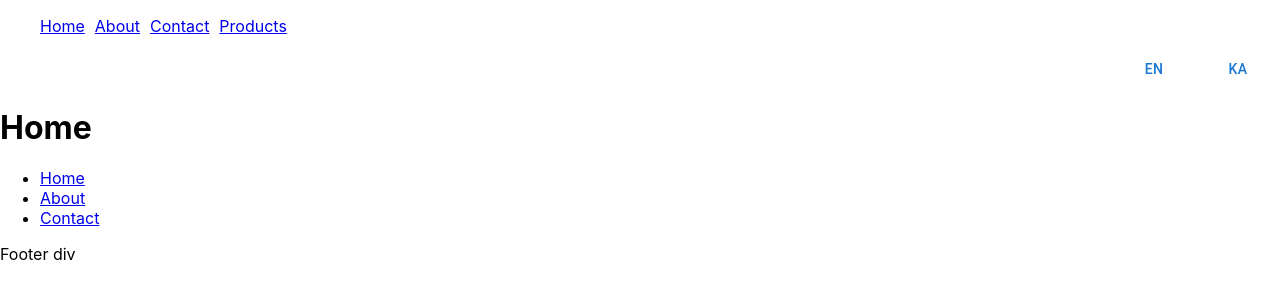
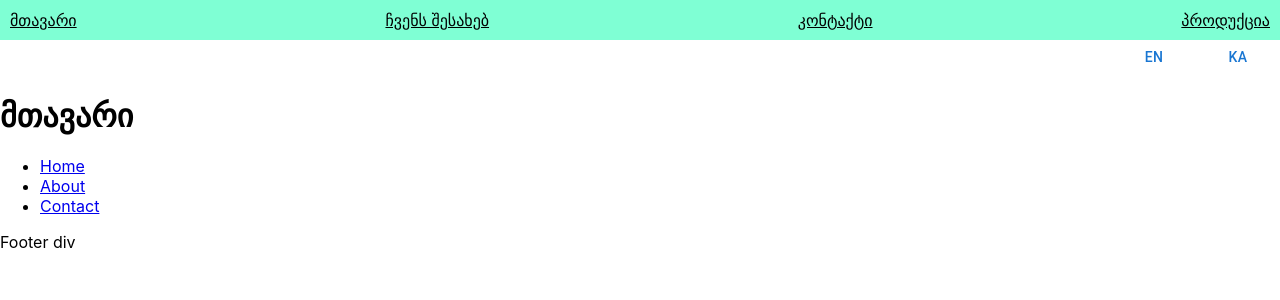
Before and after one commit to Ninochakvetadze/js-05, a React (Create React App) app: page / in a window 1280 px wide. Shown: the top 300 px of the page. Built offline with nearby package versions, Linux system fonts and the light colour scheme.

Commit message:
language

```diff
--- a/src/css/App.css
+++ b/src/css/App.css
@@ -21,15 +21,21 @@
   border: 0;
 }
 
-#header nav ul {
+#header .navigation {
   display: -webkit-box;
   display: -ms-flexbox;
   display: flex;
+  -webkit-box-pack: justify;
+      -ms-flex-pack: justify;
+          justify-content: space-between;
+  -webkit-box-align: center;
+      -ms-flex-align: center;
+          align-items: center;
+  padding: 10px;
+  background-color: aquamarine;
 }
-#header nav ul li {
-  margin: 0 10px 0 0;
-  list-style: none;
-  text-decoration: none;
+#header .navigation a {
+  color: black;
 }
 #header .language {
   display: -webkit-box;
--- a/src/css/App.scss
+++ b/src/css/App.scss
@@ -22,14 +22,14 @@
     }
 }
 #header {
-    nav {
-        ul {
-            display: flex;
-            li {
-                margin: 0 10px 0 0;
-                list-style: none;
-                text-decoration: none;
-            }
+    .navigation {
+        display: flex;
+        justify-content: space-between;
+        align-items: center;
+        padding: 10px;
+        background-color: aquamarine;
+        a {
+            color: black;
         }
     }
     .language {
--- a/src/pages/header/Header.jsx
+++ b/src/pages/header/Header.jsx
@@ -4,16 +4,16 @@ import { Nav } from "./components";
 import Button from "@mui/material/Button";
 import { LanguageContext } from "../services/contexts/LanguageContext";
 export function Header() {
-    const { language, setLanguage } = useContext(LanguageContext);
+    const { langs, language, changeLanguage } = useContext(LanguageContext);
 
     return (
         <div id="header">
-            <Nav />
+            <Nav langs={langs} language={language} />
             <div className="language">
-                <Button onClick={() => setLanguage("en")} variant="outlined">
+                <Button onClick={() => changeLanguage("en")} variant="outlined">
                     EN
                 </Button>
-                <Button onClick={() => setLanguage("ka")} variant="outlined">
+                <Button onClick={() => changeLanguage("ka")} variant="outlined">
                     Ka
                 </Button>
             </div>
--- a/src/pages/header/components/Nav.jsx
+++ b/src/pages/header/components/Nav.jsx
@@ -1,20 +1,16 @@
 import { PageLink } from "../../../globalComponents";
-export function Nav() {
+export function Nav({ langs, language }) {
     const links = [
-        { to: "/", name: "Home" },
-        { to: "/about", name: "About" },
-        { to: "/contact", name: "Contact" },
-        { to: "/products", name: "Products" },
+        { to: "/", name: langs[language].home.title },
+        { to: "/about", name: langs[language].about.title },
+        { to: "/contact", name: langs[language].contact.title },
+        { to: "/products", name: langs[language].products.title },
     ];
     return (
-        <nav>
-            <ul>
-                {links.map((link, index) => (
-                    <li key={index}>
-                        <PageLink to={link.to} name={link.name} />
-                    </li>
-                ))}
-            </ul>
-        </nav>
+        <div className="navigation">
+            {links.map((link, index) => (
+                <PageLink to={link.to} name={link.name} />
+            ))}
+        </div>
     );
 }
--- a/src/pages/home/Home.jsx
+++ b/src/pages/home/Home.jsx
@@ -1,11 +1,11 @@
 import { useContext } from "react";
 import { LanguageContext } from "../services/contexts/LanguageContext";
 export function Home() {
-    const { language, setLanguage } = useContext(LanguageContext);
-    console.log(language);
+    const { langs, language } = useContext(LanguageContext);
+
     return (
         <div>
-            <h1>Home</h1>
+            <h1>{langs[language].home.title}</h1>
         </div>
     );
 }
--- a/src/pages/services/contexts/LanguageContext.jsx
+++ b/src/pages/services/contexts/LanguageContext.jsx
@@ -1,13 +1,19 @@
 import React, { createContext, useState } from "react";
+import { langs } from "../langs";
 export const LanguageContext = createContext();
 
 export const LanguageContextProvider = ({ children }) => {
     const [language, setLanguage] = useState("ka");
+    function changeLanguage(language) {
+        setLanguage(language);
+    }
+
     return (
         <LanguageContext.Provider
             value={{
+                langs,
                 language,
-                setLanguage,
+                changeLanguage,
             }}
         >
             {children}
--- /dev/null
+++ b/src/pages/services/langs.js
@@ -0,0 +1,30 @@
+export const langs = {
+    ka: {
+        home: {
+            title: "მთავარი",
+        },
+        about: {
+            title: "ჩვენს შესახებ",
+        },
+        contact: {
+            title: "კონტაქტი",
+        },
+        products: {
+            title: "პროდუქცია",
+        },
+    },
+    en: {
+        home: {
+            title: "Home",
+        },
+        about: {
+            title: " About us",
+        },
+        contact: {
+            title: "Contact",
+        },
+        products: {
+            title: "Product",
+        },
+    },
+};
```
Also changed, not shown: 1 other file (tests, documents, lock files or other folders).
